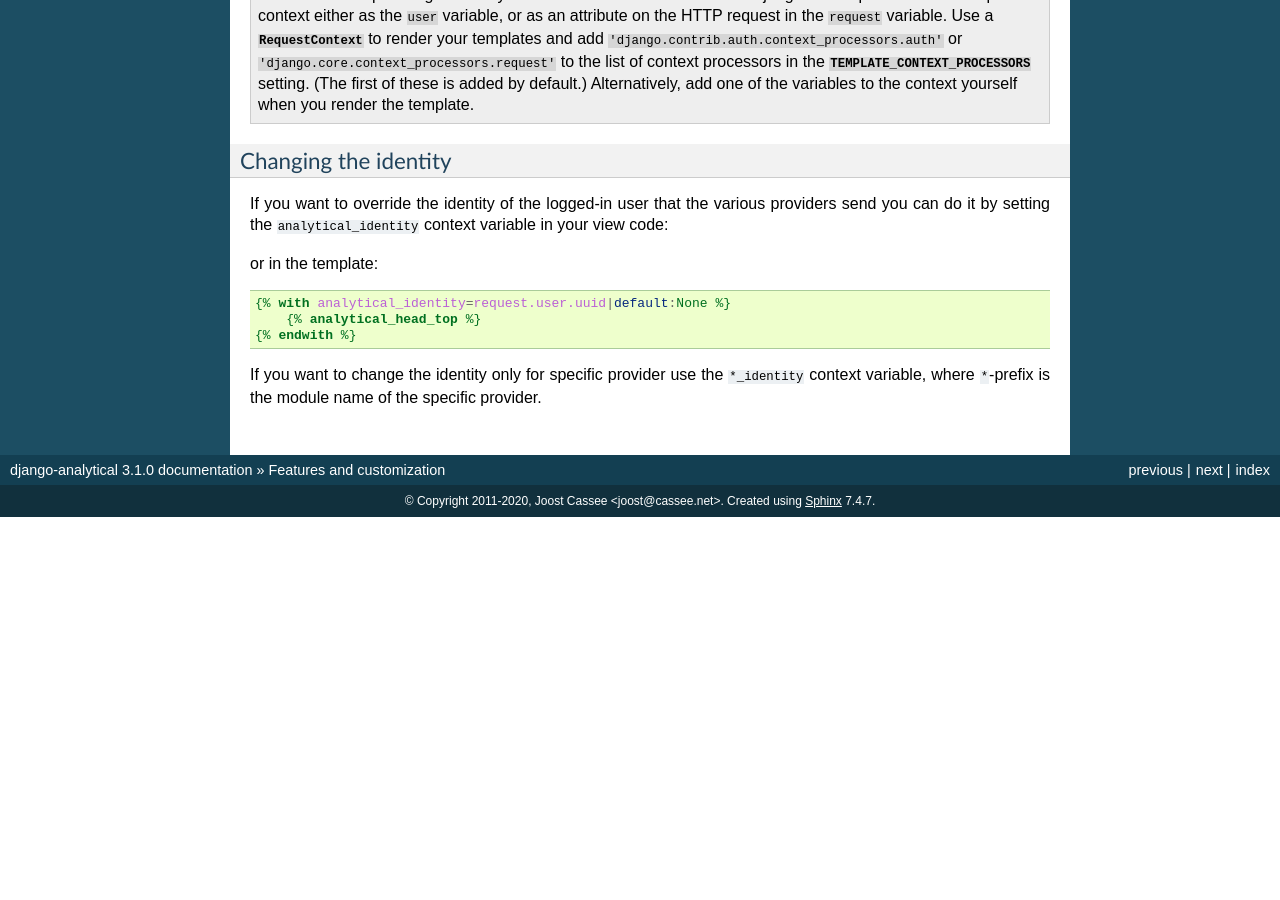
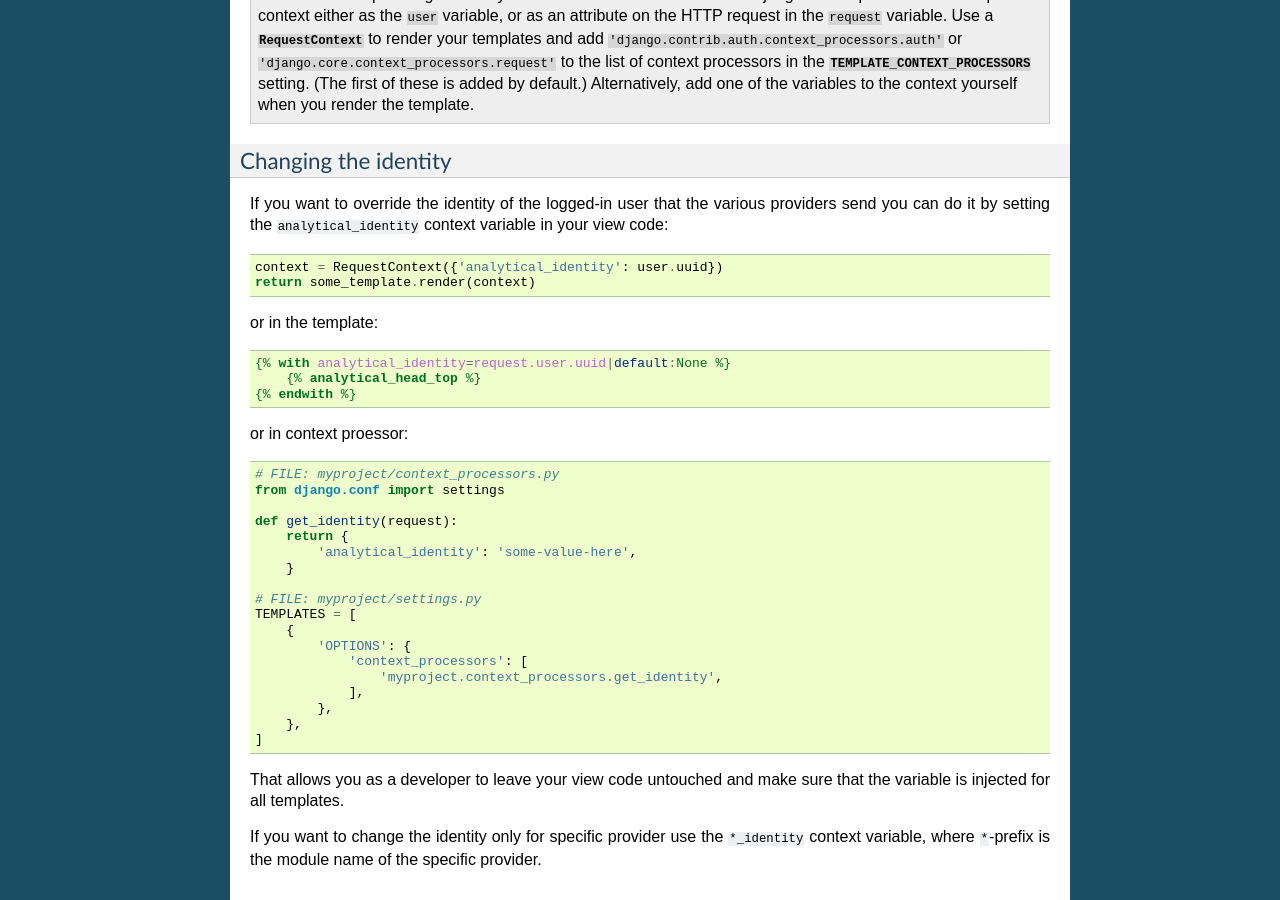
Before and after one commit to jazzband/django-analytical, a Sphinx documentation site: the page built from docs/features.rst, in a window 1280 px wide and 900 px high, scrolled down 736 px. Built offline with Sphinx 7.4.7, drawn with Linux system fonts in a browser that asks for light colours; before the commit the page ends 1253 px from its top, so only the background shows below that.

Commit message:
more fixes to the docs

```diff
--- a/docs/features.rst
+++ b/docs/features.rst
@@ -78,6 +78,7 @@
 variable in your view code:
 
 .. code-block:: python
+
     context = RequestContext({'analytical_identity': user.uuid})
     return some_template.render(context)
 
@@ -89,6 +90,32 @@
         {% analytical_head_top %}
     {% endwith %}
 
+or in context proessor:
+
+.. code-block:: python
+
+    # FILE: myproject/context_processors.py
+    from django.conf import settings
+
+    def get_identity(request):
+        return {
+            'analytical_identity': 'some-value-here',
+        }
+
+    # FILE: myproject/settings.py
+    TEMPLATES = [
+        {
+            'OPTIONS': {
+                'context_processors': [
+                    'myproject.context_processors.get_identity',
+                ],
+            },
+        },
+    ]
+
+That allows you as a developer to leave your view code untouched and
+make sure that the variable is injected for all templates.
+
 If you want to change the identity only for specific provider use the
 ``*_identity`` context variable, where ``*``-prefix is the module name
 of the specific provider.
```
Also changed, not shown: docs/services/google_analytics_gtag.rst (+13 -9 lines).
